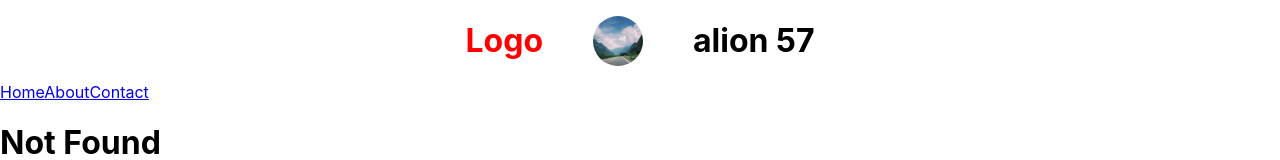
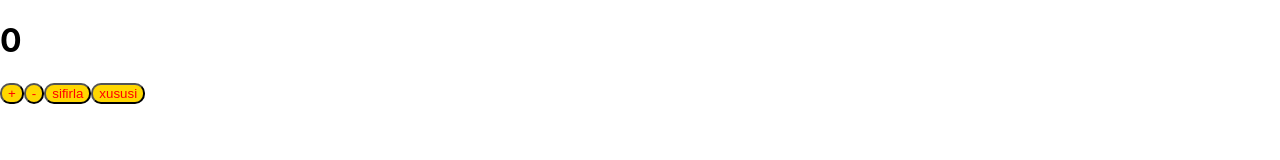
Before and after one commit to Ali-GreenHeart/fern01_react, a React (Create React App) app: page /counter-with-reducer in a window 1280 px wide. Before the commit this address had no page. Shown: the top 160 px of the page. Built offline with nearby package versions, Linux system fonts and the light colour scheme.

Commit message:
add counter reducer

```diff
--- /dev/null
+++ b/src/components/CounterWithReducer/index.jsx
@@ -0,0 +1,56 @@
+import { useReducer } from "react"
+import Button from "../Button"
+
+const counterReducer = (state, action) => {
+    console.log(state, action)
+    switch (action.type) {
+        case 'increase':
+            return ++state
+        case 'decrease':
+            return --state
+        case 'reset':
+            return 0;
+        case 'special':
+            return state + action.payload
+    }
+}
+
+const CounterWithReducer = () => {
+    const [counter, dispatch] = useReducer(counterReducer, 0)
+
+    return (
+        <>
+            <h1>{counter}</h1>
+            <Button
+                text="+"
+                onClick={() => {
+                    dispatch({ type: 'increase' })
+                }}
+            />
+
+            <Button
+                text="-"
+                onClick={() => {
+                    dispatch({ type: 'decrease' })
+                }}
+            />
+
+            <Button
+                text="sifirla"
+                onClick={() => {
+                    dispatch({ type: 'reset' })
+                    console.log('sifirlandi')
+                }}
+            />
+            <Button
+                text="xususi"
+                onClick={() => {
+                    const eded = 10 //+prompt('ededi daxil et')
+                    dispatch({ type: 'special', payload: eded })
+                }}
+            />
+
+        </>
+    )
+}
+export default CounterWithReducer;
--- a/src/routes/index.jsx
+++ b/src/routes/index.jsx
@@ -1,5 +1,6 @@
 import { Route, Routes } from 'react-router-dom';
 import Counter from '../components/Counter';
+import CounterWithReducer from '../components/CounterWithReducer';
 import ShoppingList from '../components/ShoppingList';
 import UserList from '../components/UserList';
 import AboutPage from '../pages/About';
@@ -16,6 +17,7 @@ const WebRouting = () => {
             <Route path='/userlist' element={<UserList />} />
             <Route path='/counter' element={<Counter />} />
             <Route path='/shoppinglist' element={<ShoppingList />} />
+            <Route path='/counter-with-reducer' element={<CounterWithReducer />} />
             <Route path='/contact' element={<ContactPage />} />
             <Route path='/*' element={<NotFound />} />
         </Routes>
```
